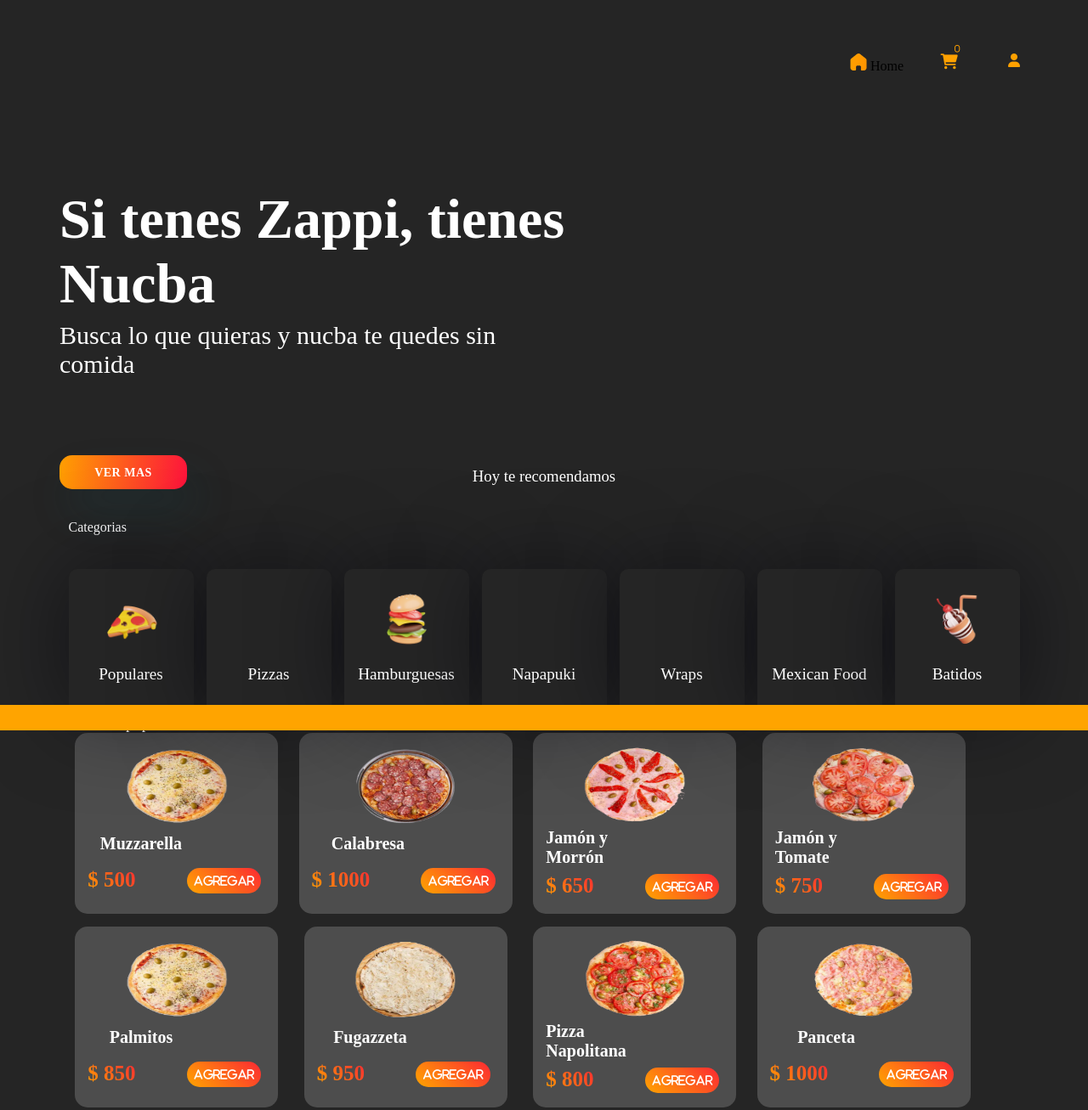
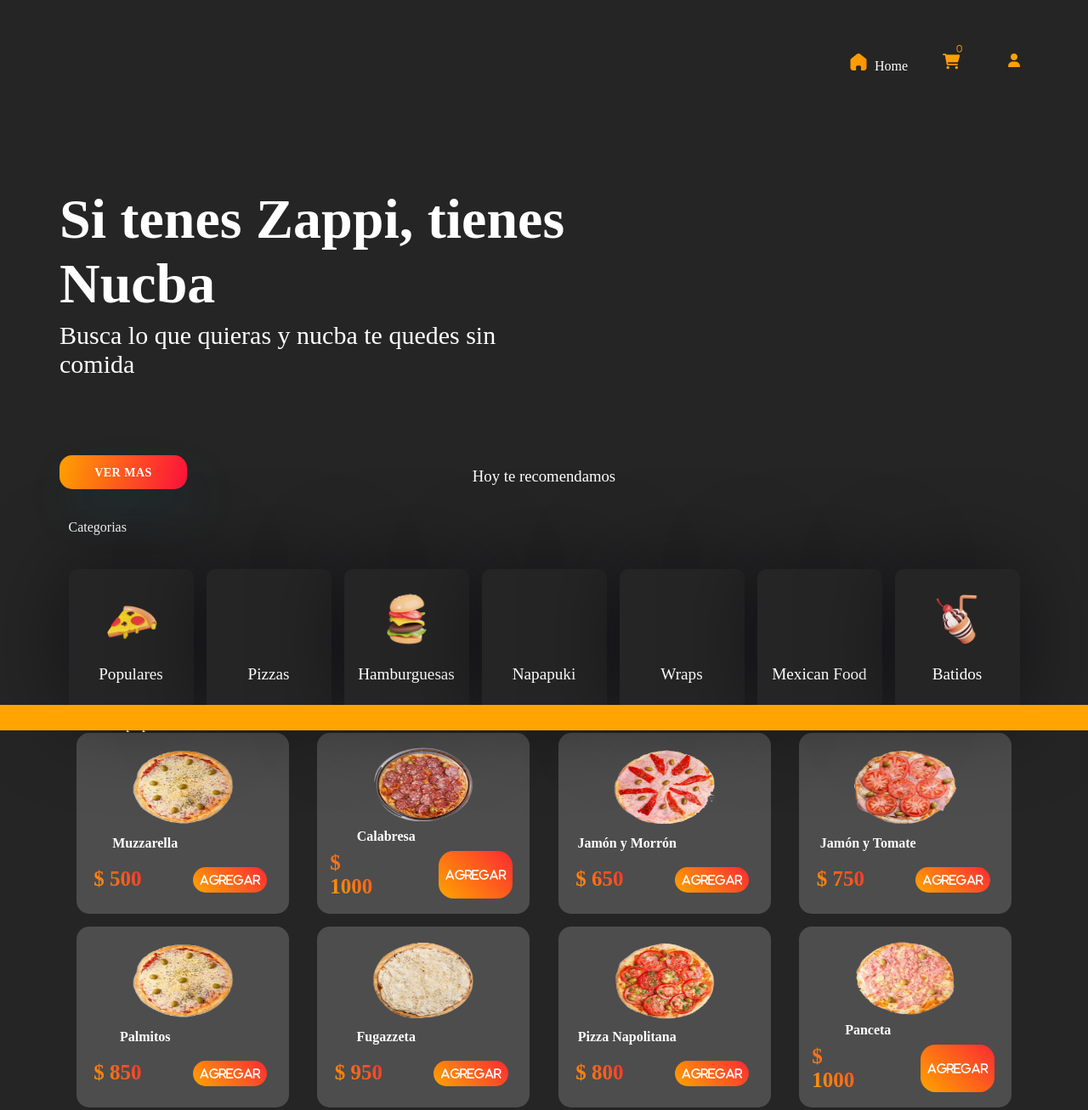
Before and after one commit to eeliezer/e5-nucbazappi-javascript, a plain HTML site: page index.html in a window 1280 px wide. Shown: the top 1307 px of the page at 85% size. Drawn offline with Linux system fonts and the light colour scheme.

Commit message:
Ajuste de estilo CSS

```diff
--- a/assets/css/style.css
+++ b/assets/css/style.css
@@ -22,7 +22,9 @@ h3,
 h4 {
     color: var(--color4);
     font-weight: 500;
+    font-family: "Montserrat";
 }
+
 
 .body-container {
     margin: auto;
@@ -86,6 +88,13 @@ h4 {
     display: flex;
     flex-direction: row;
     justify-content: space-between;
+}
+
+.linkHome{
+    text-decoration: none;
+    color: var(--color4);
+    padding-left: 5px;
+    font-family: 'Montserrat';
 }
 
 .fa-cart-shopping {
@@ -299,7 +308,7 @@ h4 {
 }
 
 .divCatego {
-    width: 95%;
+
     height: auto;
     min-height: 650px;
     display: grid;
@@ -672,6 +681,7 @@ hr {
     color: var(--color4);
     font-size: small;
     font-weight: normal;
+    font-family: "Montserrat";
 }
 
 @media(max-width: 1024px) {
@@ -704,7 +714,7 @@ hr {
     }
 
     .divCatego {
-        width: 95%;
+
         height: auto;
         min-height: 650px;
         display: grid;
@@ -714,3 +724,12 @@ hr {
         gap: 15px;
     }
 }
+
+.productoContenedor{
+    width: 250px;
+}
+
+
+.producto-titulo{
+    font-size: 16px;
+}
--- a/assets/js/main.js
+++ b/assets/js/main.js
@@ -36,6 +36,7 @@ const cargarProductos= (productosElegidos)=> {
   divCatego.innerHTML="";
   productosElegidos.forEach(producto =>{
   const div = document.createElement('div');
+  div.classList.add('productoContenedor')
   div.innerHTML =`
   <div class="producto-detalles">
   <img width="120px" height="90px"class="prodcuto-imagen" src="${producto.imagen}">
--- a/index.html
+++ b/index.html
@@ -19,13 +19,13 @@
             <div class="div-section-user" id="div-section-user">
                 <ul>
                     <li class="li-container-home" id="li-container-home"> <img src="./assets/img/Home.png" alt="home"
-                            class="logo-home"> Home</li>
+                            class="logo-home"><a href="#" class="linkHome" > Home</a></li>
                     <div class="cart-label">
                         <i class="fa-solid fa-cart-shopping cart-icon">
                             <div class="cart-bubble">11</div>
                         </i>
                     </div>
-                    <li class="li-container-user" id="li-container-user"><i class="fa-solid fa-user"></i></li>
+                    <li class="li-container-user" id="li-container-user"><a href="#"><i class="fa-solid fa-user"></i></a></li>
                 </ul>
             </div>
             <div class="overlay"></div>
```
